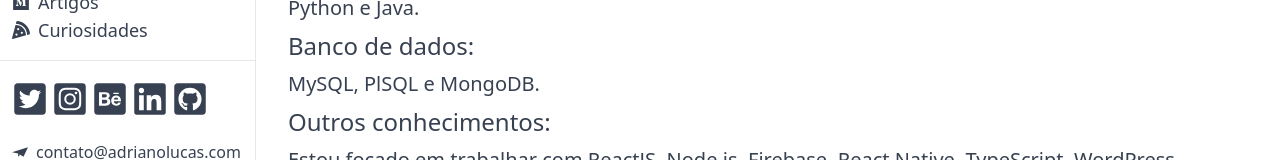
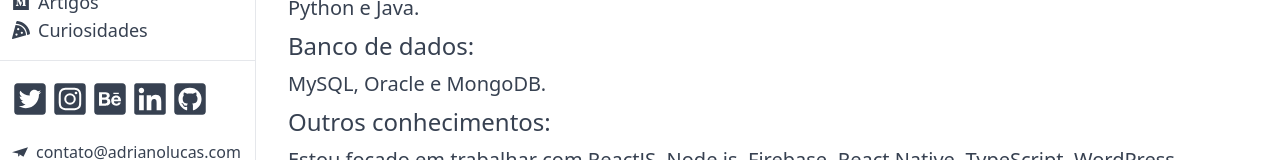
Before and after one commit to oadrianolucas/portfolio-next-js, a Next.js app: page /skills in a window 1280 px wide. Shown: the part 309-469 px from the top of the page. Built offline with nearby package versions, Linux system fonts and the light colour scheme.

Commit message:
plsql exchanger oracle

```diff
--- a/components/Skills.js
+++ b/components/Skills.js
@@ -19,7 +19,7 @@ export const Skills = () => {
           outras linguagens como Python e Java.
         </p>
         <h3 className="font-medium text-2xl">Banco de dados: </h3>
-        <p className="font-thin	text-xl">MySQL, PlSQL e MongoDB.</p>
+        <p className="font-thin	text-xl">MySQL, Oracle e MongoDB.</p>
         <h3 className="font-medium text-2xl">Outros conhecimentos: </h3>
         <p className="font-thin	text-xl">
           Estou focado em trabalhar com ReactJS, Node.js, Firebase, React
```
Also changed, not shown: 1 other file (tests, documents, lock files or other folders).
